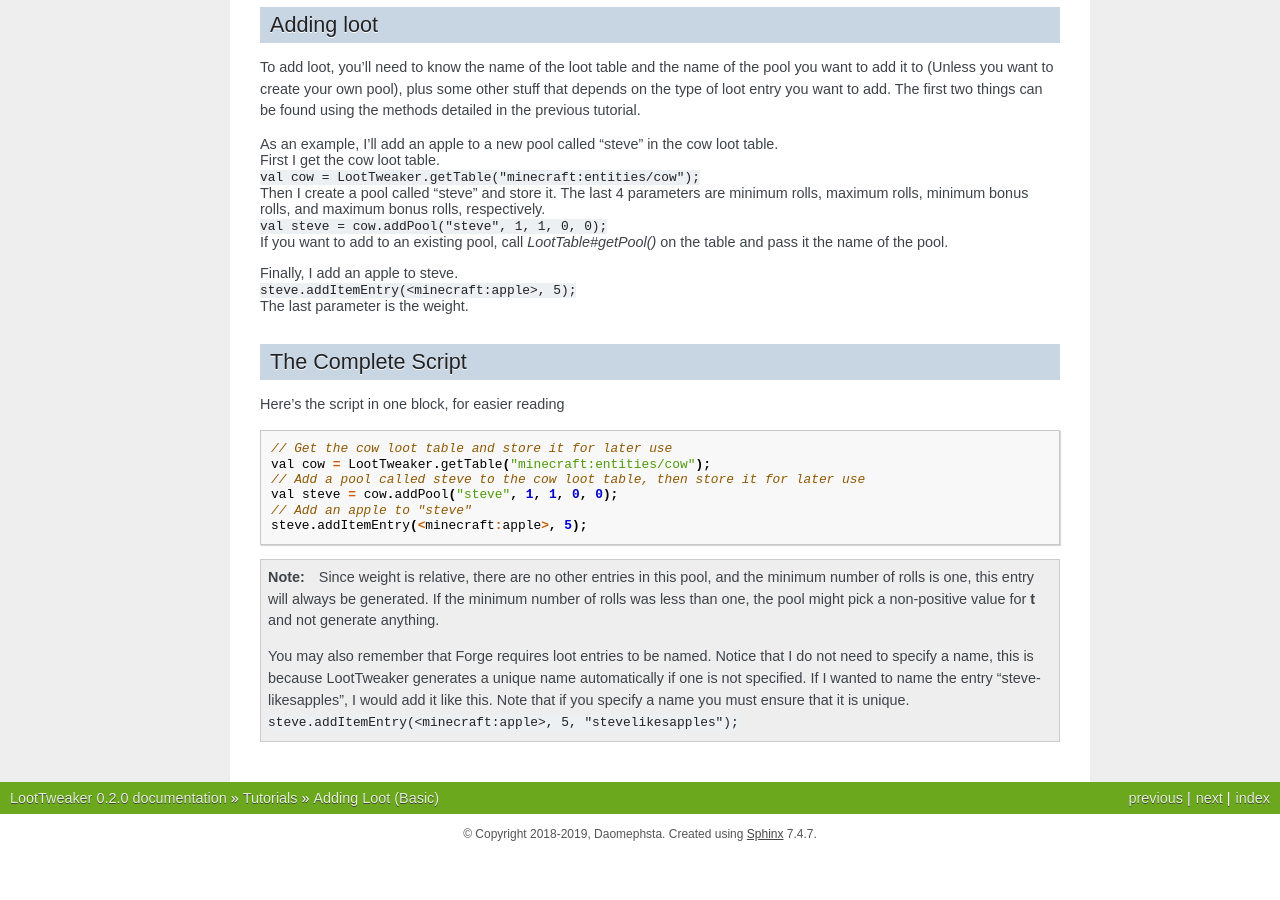
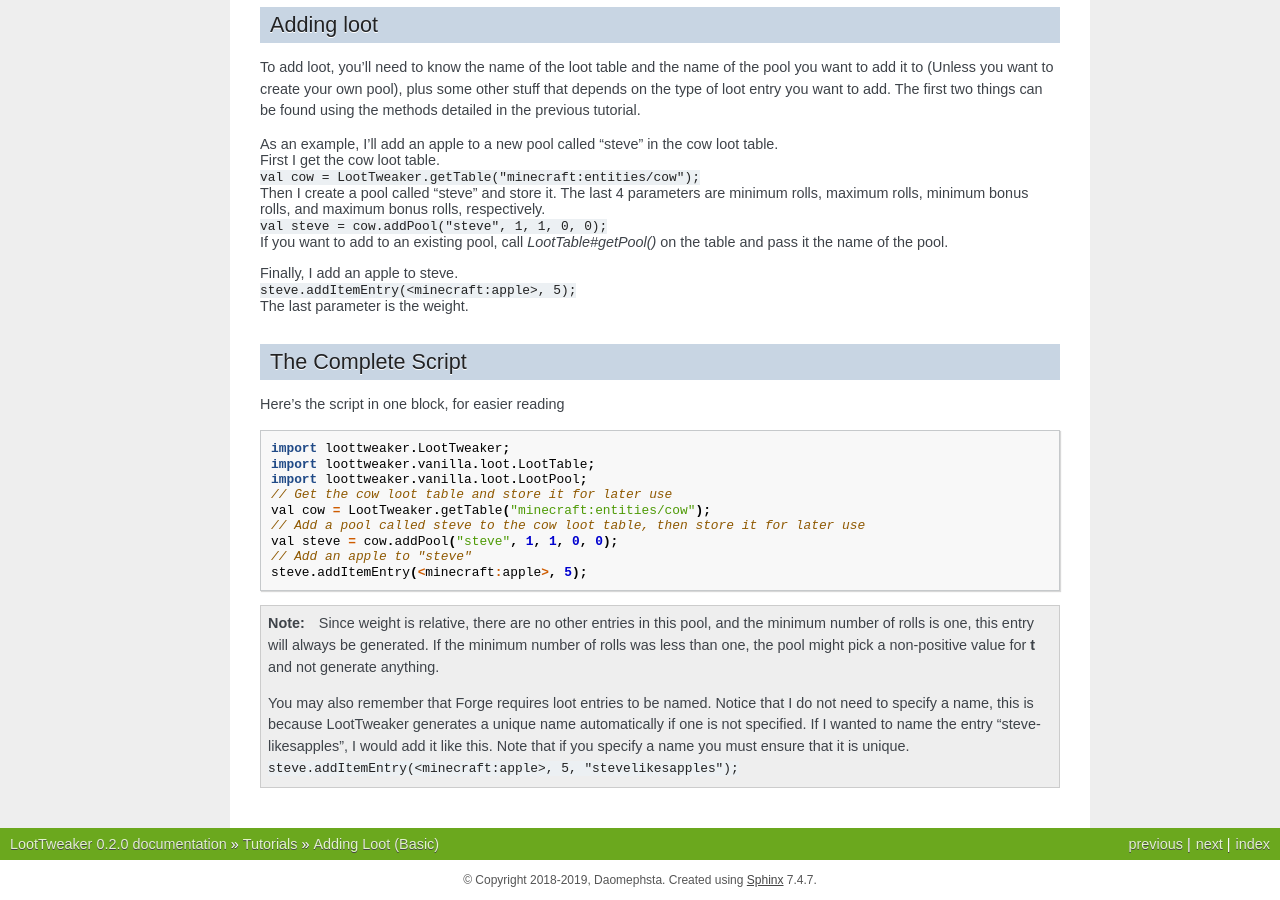
Before and after one commit to Foreck1/LootTweaker-Docs, a Sphinx documentation site: the page built from docs/tutorials/adding-loot-basic.rst, in a window 1280 px wide and 900 px high, scrolled down 815 px. Built offline with Sphinx 7.4.7, drawn with Linux system fonts in a browser that asks for light colours; before the commit the page ends 1669 px from its top, so only the background shows below that.

Commit message:
Added imports to all tutorial scripts

```diff
--- a/docs/tutorials/adding-loot-basic.rst
+++ b/docs/tutorials/adding-loot-basic.rst
@@ -44,6 +44,9 @@ The Complete Script
 -------------------
 Here's the script in one block, for easier reading ::
 
+    import loottweaker.LootTweaker;
+    import loottweaker.vanilla.loot.LootTable;
+    import loottweaker.vanilla.loot.LootPool;
     // Get the cow loot table and store it for later use
     val cow = LootTweaker.getTable("minecraft:entities/cow");
     // Add a pool called steve to the cow loot table, then store it for later use
```
